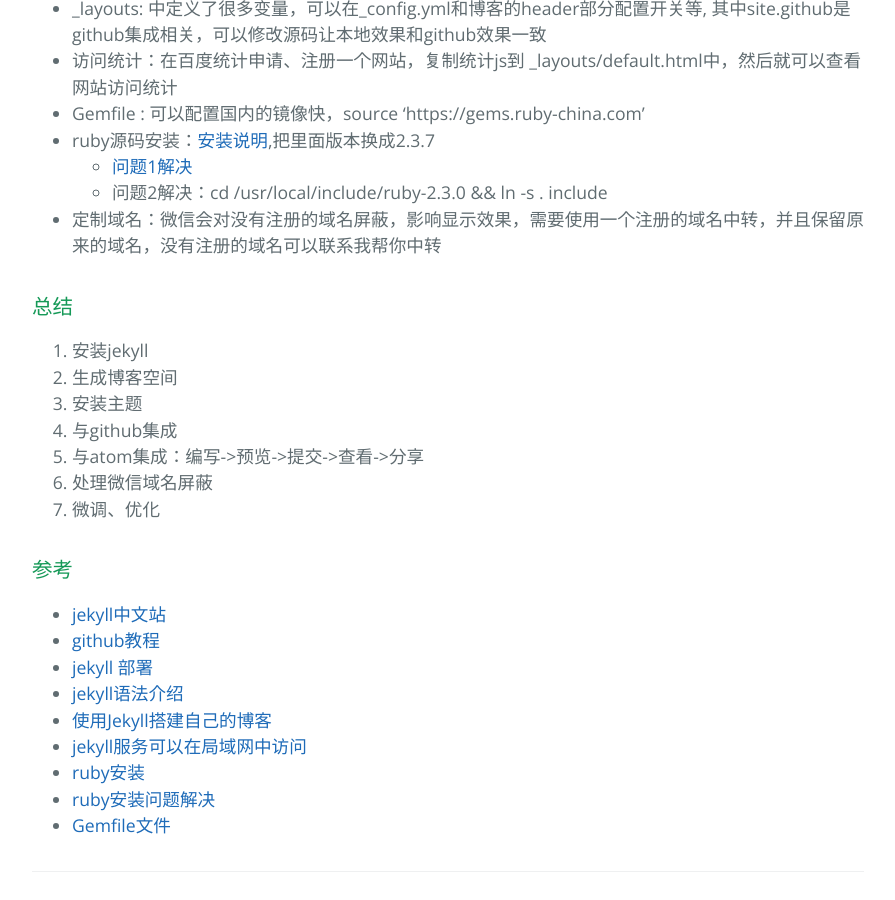
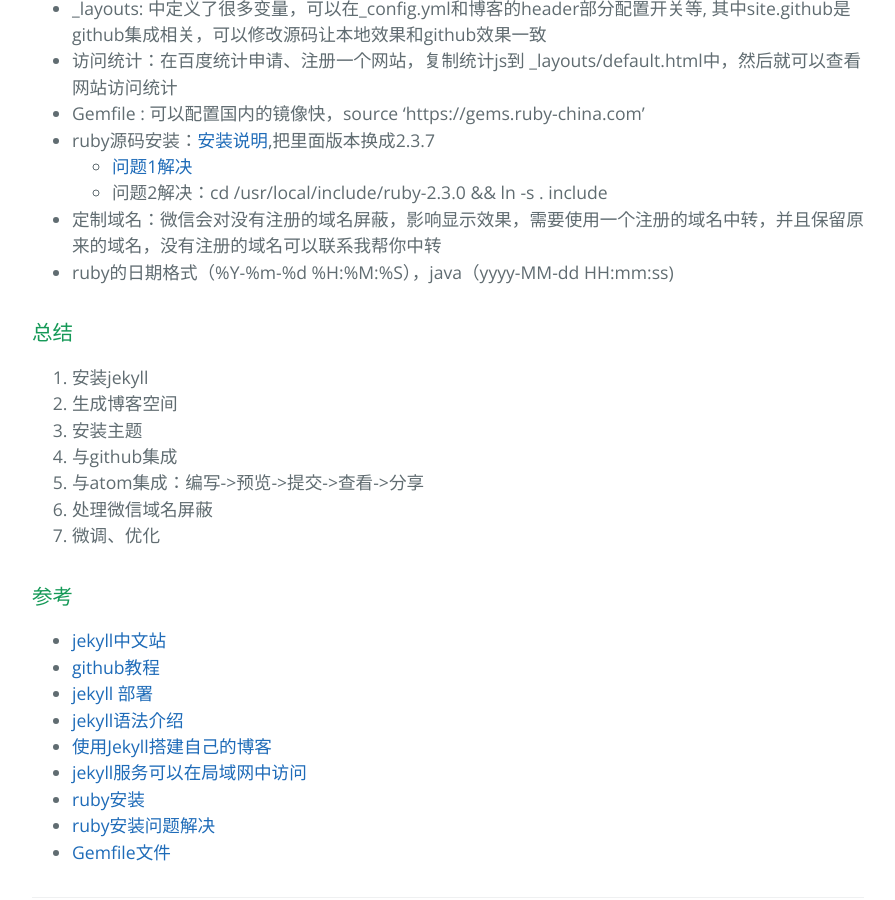
Before and after one commit to shangqianliu/jekyll.321zou.com, a Jekyll site: the page built from _posts/2018-10-02-writeblogwithjekyll.markdown, in a window 1280 px wide and 900 px high, scrolled down 3768 px. Shown: the whole window, without its empty margins (192-1087 px from the left). Built offline with Jekyll 4.4.1, drawn with Linux system fonts in a browser that asks for light colours; comment, search, counter and statistics services are not loaded.

Commit message:
添加ruby的日期格式

```diff
--- a/_posts/2018-10-02-writeblogwithjekyll.markdown
+++ b/_posts/2018-10-02-writeblogwithjekyll.markdown
@@ -107,6 +107,7 @@ layout: post
   - [问题1解决](https://stackoverflow.com/questions/21498868/install-openssl-support-for-self-compiled-ruby-installation)
   - 问题2解决：cd /usr/local/include/ruby-2.3.0 && ln -s . include
 - 定制域名：微信会对没有注册的域名屏蔽，影响显示效果，需要使用一个注册的域名中转，并且保留原来的域名，没有注册的域名可以联系我帮你中转
+- ruby的日期格式（%Y-%m-%d %H:%M:%S），java（yyyy-MM-dd HH:mm:ss)
 
 ### 总结
 1. 安装jekyll
```
